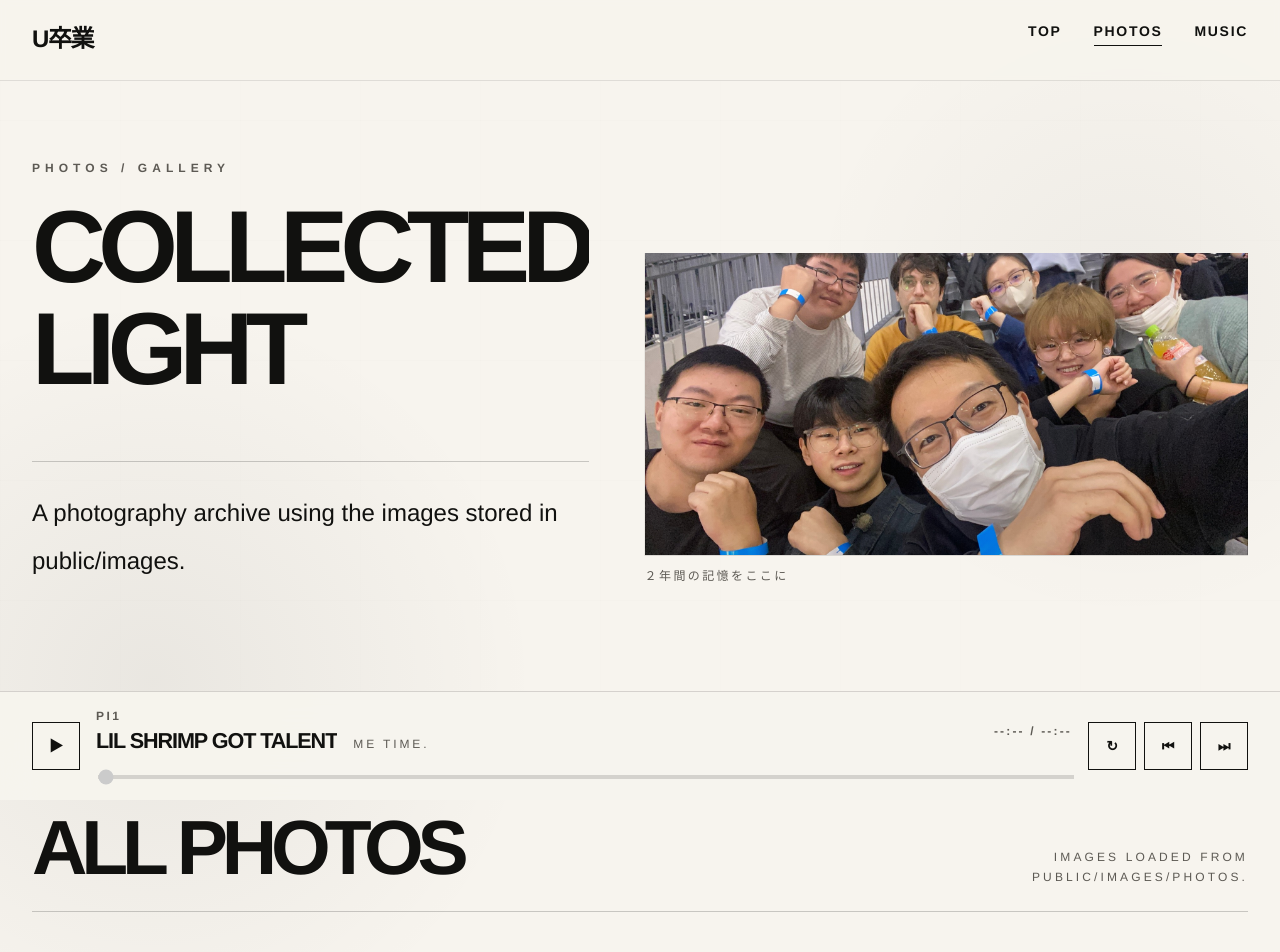
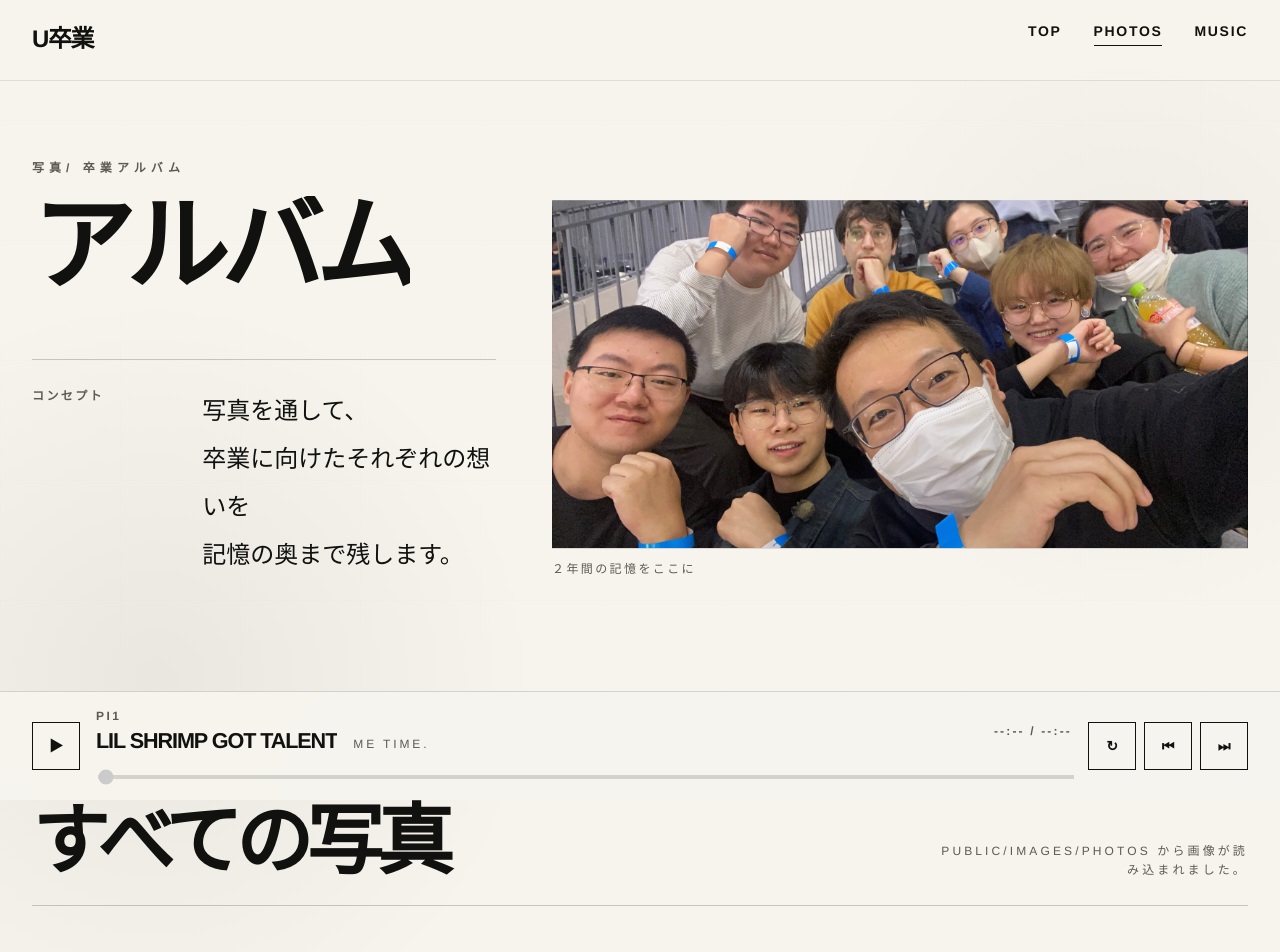
Before and after one commit to arunoruberuto/memory_lane, a React (Vite) app: page /memory_lane/photos in a window 1280 px wide. Shown: the top 952 px of the page. Built offline with nearby package versions, Linux system fonts and the light colour scheme; a web font is replaced by a local one.

Commit message:
写真ページにいろいろ

```diff
--- a/src/pages/PhotosPage.jsx
+++ b/src/pages/PhotosPage.jsx
@@ -54,10 +54,15 @@ export function PhotosPage() {
       <section className={styles["photos-page__hero-section"]}>
         <div className={styles["photos-page__hero-grid"]}>
           <div>
-            <SectionLabel eyebrow="Photos / Gallery" title="Collected Light" />
-            <div className={styles["photos-page__copy"]}>
-              <p>
-                A photography archive using the images stored in public/images.
+            <SectionLabel eyebrow="写真/ 卒業アルバム" title="アルバム" />
+            <div className={styles["photos-page__copy-grid"]}>
+              <p className={styles["photos-page__copy-label"]}>
+                コンセプト
+              </p>
+              <p className={styles["photos-page__copy"]}>
+                写真を通して、<br />
+                卒業に向けたそれぞれの想いを<br />
+                記憶の奥まで残します。
               </p>
             </div>
           </div>
@@ -75,10 +80,10 @@ export function PhotosPage() {
         <div className={styles["photos-page__gallery-inner"]}>
           <div className={styles["photos-page__gallery-header"]}>
             <h2 className={styles["photos-page__gallery-title"]}>
-              All Photos
+              すべての写真
             </h2>
             <p className={styles["photos-page__gallery-note"]}>
-              Images loaded from public/images/photos.
+              public/images/photos から画像が読み込まれました。
             </p>
           </div>
 
--- a/src/pages/PhotosPage.module.css
+++ b/src/pages/PhotosPage.module.css
@@ -10,10 +10,15 @@
   gap: 3.5rem;
 }
 
-.photos-page__copy {
+.photos-page__copy-grid {
+  display: grid;
   margin-top: 2rem;
   padding-top: 1.75rem;
+  gap: 2rem;
   border-top: 1px solid var(--color-border);
+}
+
+.photos-page__copy {
   font-size: 1.125rem;
   line-height: 2;
 }
@@ -30,6 +35,7 @@
 
 .photos-page__gallery-header {
   display: flex;
+  flex-wrap: wrap;
   align-items: flex-end;
   justify-content: space-between;
   margin-bottom: 3rem;
@@ -37,8 +43,8 @@
   gap: 2rem;
   border-bottom: 1px solid var(--color-border);
 }
-
 .photos-page__gallery-title {
+  order: 1;
   font-family: var(--font-display);
   font-size: clamp(2.375rem, 6vw, 6.375rem);
   line-height: 1;
@@ -48,6 +54,7 @@
 }
 
 .photos-page__gallery-note {
+  order: 3;
   display: none;
   max-width: 20rem;
   color: var(--color-graphite);
@@ -75,7 +82,14 @@
   outline: 2px solid var(--color-ink);
   outline-offset: 0.5rem;
 }
-
+.photos-page__copy-label {
+  color: var(--color-graphite);
+  font-size: 0.75rem;
+  line-height: 1rem;
+  font-weight: 700;
+  letter-spacing: 0.2em;
+  text-transform: uppercase;
+}
 .photos-page__photo-title {
   margin-top: 0.25rem;
   font-family: var(--font-display);
@@ -163,6 +177,10 @@
     padding: 10rem 2rem 7rem;
   }
 
+  .photos-page__copy-grid {
+    grid-template-columns: 0.32fr 0.68fr;
+  }
+
   .photos-page__copy {
     font-size: 1.5rem;
     line-height: 2;
```
Also changed, not shown: public/images/photos/012.jpg.
